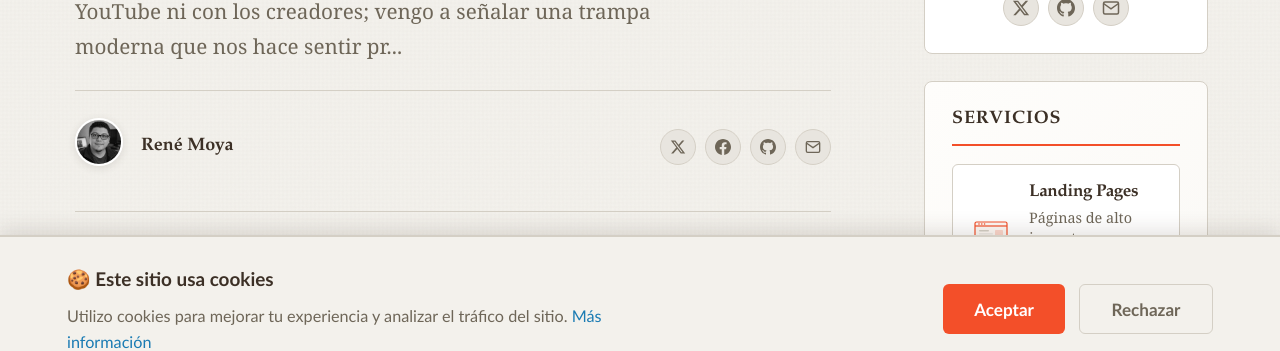
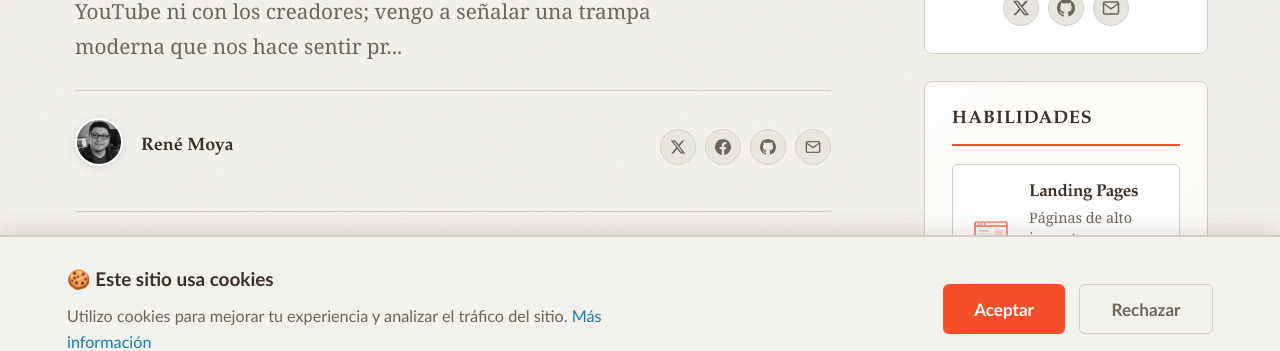
Before and after one commit to renedev0284-creator/renedev0284-creator.github.io, a Jekyll site: the page built from _posts/2026-01-30-el-que-sabe-se-divierte.md, in a window 1280 px wide. Shown: the part 518-869 px from the top of the page. Built offline with Jekyll 4.4.1, drawn with Linux system fonts in a browser that asks for light colours; comment, search, counter and statistics services are not loaded.

Commit message:
Sidebar modificado de Servicios a Habilidades

```diff
--- a/_includes/post-sidebar.html
+++ b/_includes/post-sidebar.html
@@ -30,7 +30,7 @@
 
   <!-- Widget: Servicios/Anuncios -->
   <div class="sidebar-widget widget-services">
-    <h4 class="widget-heading">Servicios</h4>
+    <h4 class="widget-heading">Habilidades</h4>
 
     <!-- Servicio 1: Landing Pages -->
     <a href="#" class="service-card">
```
